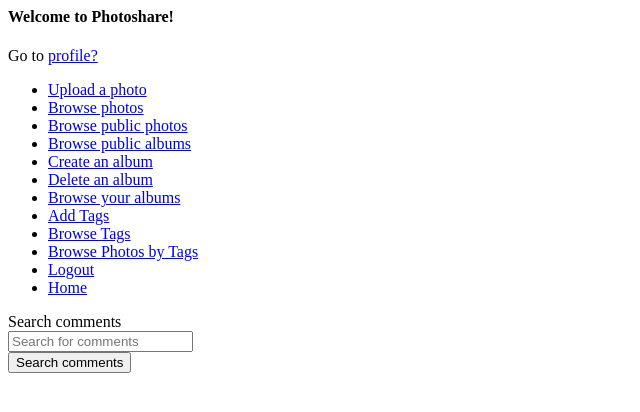
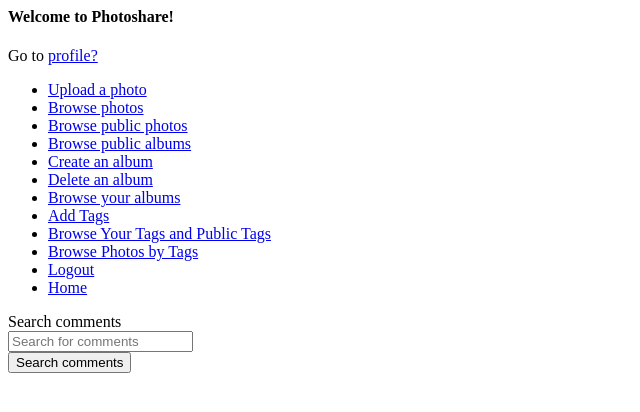
Before and after one commit to gzheng0214/CS460Photoshare, a Flask app: page / in a window 1280 px wide. Shown: the top 412 px of the page, without its empty margins (0-640 px from the left). Run offline with Flask 2, Linux system fonts and the light colour scheme; data that the repository does not hold is empty.

Commit message:
Final fixes #2

```diff
--- a/templates/hello.html
+++ b/templates/hello.html
@@ -74,7 +74,7 @@
 <li><a href='/friends'>Search and Add Friends</a></li>
 {% endif %}
 <li><a href='/addtags'>Add Tags</a></li>
-<li><a href='/browsetags'>Browse Tags</a></li>
+<li><a href='/browsetags'>Browse Your Tags and Public Tags</a></li>
 <li><a href='/browsePhotosByTag'>Browse Photos by Tags</a></li>
 <li><a href='/logout'>Logout</a></li>
 <li><a href='/'>Home</a></li>
```
Also changed, not shown: 1 other file.
